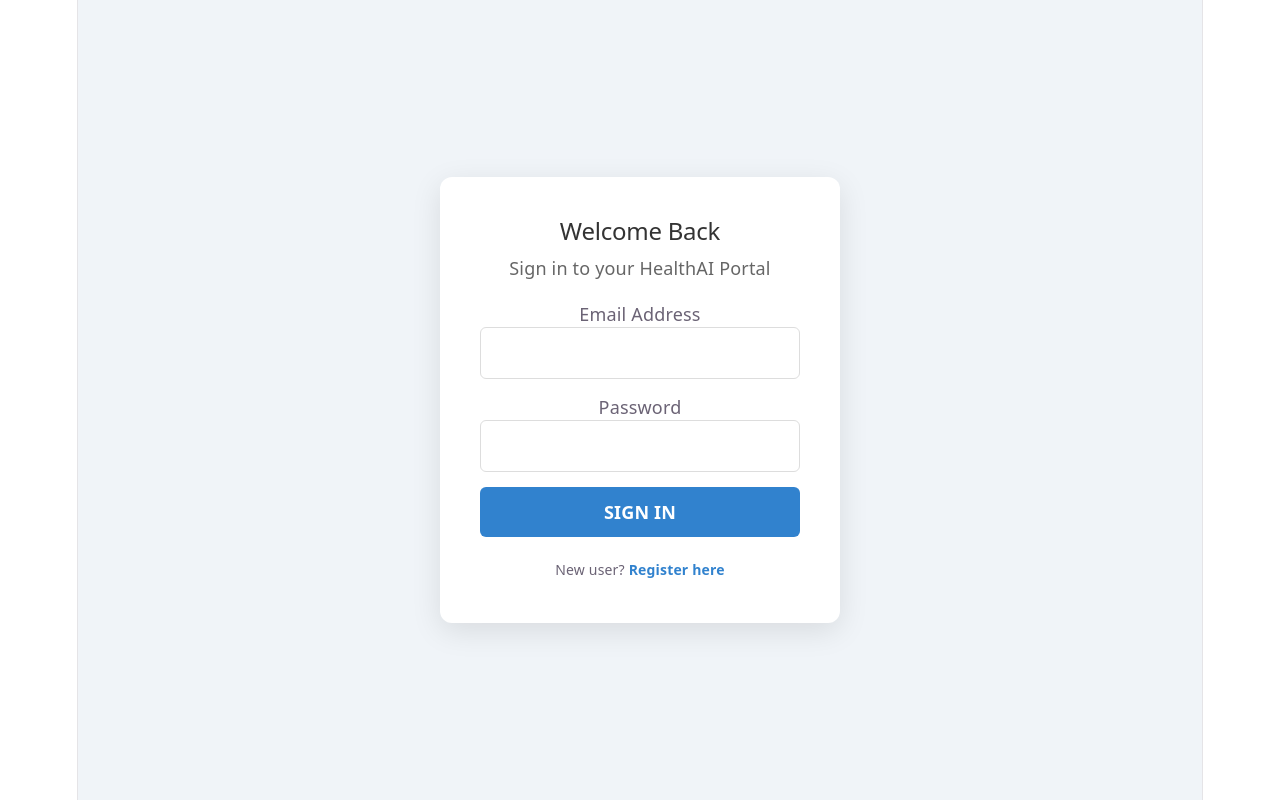
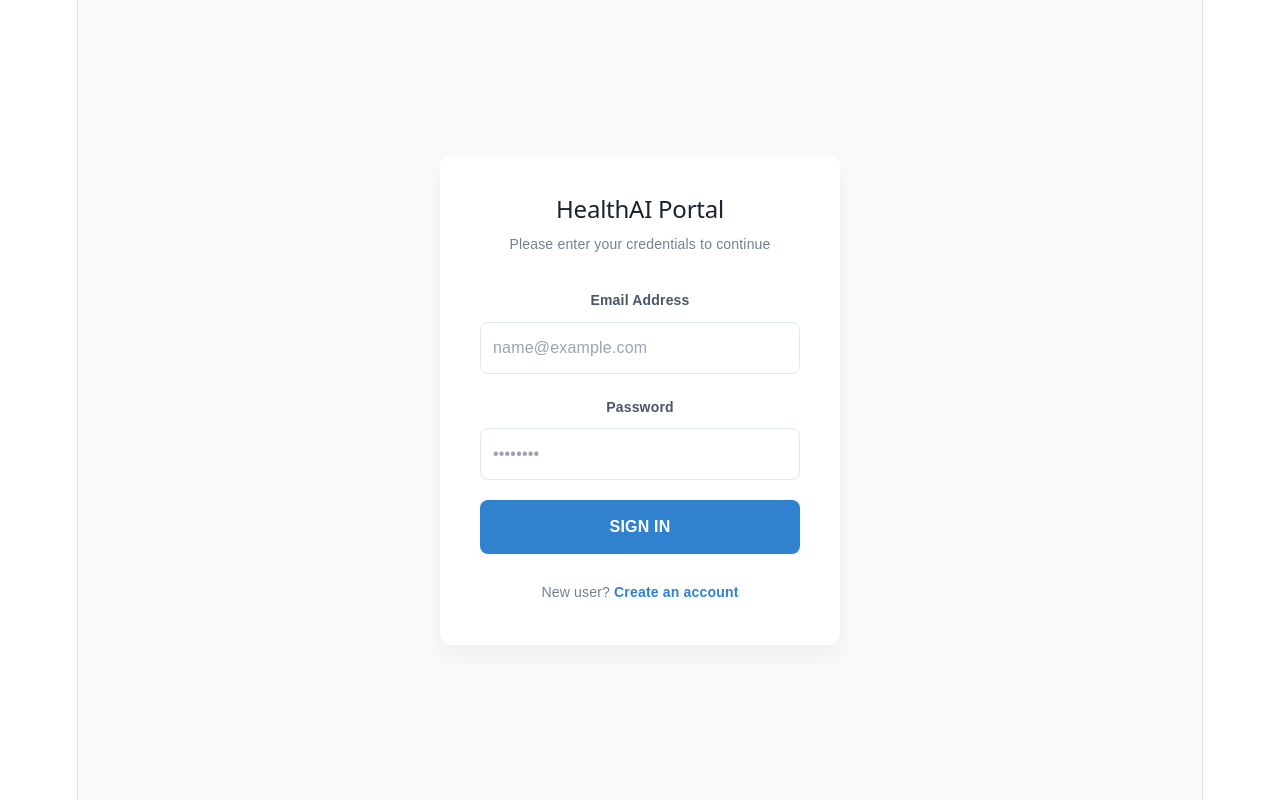
Before and after one commit to balaji1016-gif/HealthAI, a React (Vite) app in the folder healthcare-frontend/: page /login in a window 1280 px wide. Built offline with nearby package versions, Linux system fonts and the light colour scheme.

Commit message:
Update AuthLogin.jsx

```diff
--- a/healthcare-frontend/src/pages/AuthLogin.jsx
+++ b/healthcare-frontend/src/pages/AuthLogin.jsx
@@ -1,6 +1,6 @@
 import React, { useState } from 'react';
 import { useNavigate } from 'react-router-dom';
-import API from '../api'; // Ensure 'api.js' is in your services folder
+import API from '../api'; // Path to your api.js in the root src folder
 import toast from 'react-hot-toast';
 
 const AuthLogin = () => {
@@ -23,12 +23,16 @@ const AuthLogin = () => {
 
       toast.success("Login Successful!");
 
-      // Navigate based on role from your Java backend
-      const userRole = role.toUpperCase();
-      if (role === 'PATIENT') {
+      // Normalize role string to handle any casing from Java (e.g., "Patient" vs "PATIENT")
+      const normalizedRole = role.toUpperCase();
+
+      if (normalizedRole === 'PATIENT') {
         navigate('/patient-dashboard');
+      } else if (normalizedRole === 'DOCTOR') {
+        navigate('/doctor-dashboard');
       } else {
-        navigate('/doctor-dashboard');
+        // Fallback if role is undefined or unrecognized
+        navigate('/');
       }
     } catch (error) {
       toast.error(error.response?.data?.message || "Invalid Credentials");
@@ -38,36 +42,104 @@ const AuthLogin = () => {
   return (
     <div style={styles.container}>
       <div style={styles.card}>
-        <h2 style={styles.title}>Welcome Back</h2>
-        <p style={styles.subtitle}>Sign in to your HealthAI Portal</p>
+        <header style={styles.header}>
+          <h2 style={styles.title}>HealthAI Portal</h2>
+          <p style={styles.subtitle}>Please enter your credentials to continue</p>
+        </header>
+
         <form onSubmit={handleSubmit}>
+          {/* Email Field with Label and Autocomplete */}
           <div style={styles.inputGroup}>
-            <label>Email Address</label>
-            <input type="email" name="email" onChange={handleChange} required style={styles.input} />
+            <label htmlFor="login-email" style={styles.label}>Email Address</label>
+            <input
+              id="login-email"
+              type="email"
+              name="email"
+              placeholder="name@example.com"
+              autoComplete="email"
+              onChange={handleChange}
+              required
+              style={styles.input}
+            />
           </div>
+
+          {/* Password Field with Label and Autocomplete */}
           <div style={styles.inputGroup}>
-            <label>Password</label>
-            <input type="password" name="password" onChange={handleChange} required style={styles.input} />
+            <label htmlFor="login-password" style={styles.label}>Password</label>
+            <input
+              id="login-password"
+              type="password"
+              name="password"
+              placeholder="••••••••"
+              autoComplete="current-password"
+              onChange={handleChange}
+              required
+              style={styles.input}
+            />
           </div>
+
           <button type="submit" style={styles.button}>SIGN IN</button>
         </form>
-        <p style={styles.footer}>
-          New user? <span onClick={() => navigate('/register')} style={styles.link}>Register here</span>
-        </p>
+
+        <footer style={styles.footer}>
+          <p>
+            New user? <span onClick={() => navigate('/register')} style={styles.link}>Create an account</span>
+          </p>
+        </footer>
       </div>
     </div>
   );
 };
 
 const styles = {
-  container: { display: 'flex', justifyContent: 'center', alignItems: 'center', minHeight: '100vh', backgroundColor: '#f0f4f8' },
-  card: { background: '#fff', padding: '40px', borderRadius: '12px', boxShadow: '0 8px 30px rgba(0,0,0,0.1)', width: '100%', maxWidth: '400px' },
-  title: { textAlign: 'center', margin: '0 0 10px 0', color: '#333' },
-  subtitle: { textAlign: 'center', color: '#666', marginBottom: '20px' },
-  inputGroup: { marginBottom: '15px' },
-  input: { width: '100%', padding: '12px', borderRadius: '6px', border: '1px solid #ddd', boxSizing: 'border-box' },
-  button: { width: '100%', padding: '12px', backgroundColor: '#3182ce', color: '#fff', border: 'none', borderRadius: '6px', cursor: 'pointer', fontWeight: 'bold' },
-  footer: { marginTop: '20px', textAlign: 'center', fontSize: '14px' },
+  container: {
+    display: 'flex',
+    justifyContent: 'center',
+    alignItems: 'center',
+    minHeight: '100vh',
+    backgroundColor: '#f8fafc',
+    fontFamily: 'Arial, sans-serif'
+  },
+  card: {
+    background: '#ffffff',
+    padding: '40px',
+    borderRadius: '12px',
+    boxShadow: '0 10px 25px rgba(0,0,0,0.05)',
+    width: '100%',
+    maxWidth: '400px'
+  },
+  header: { textAlign: 'center', marginBottom: '30px' },
+  title: { margin: '0', color: '#1a202c', fontSize: '24px' },
+  subtitle: { color: '#718096', fontSize: '14px', marginTop: '8px' },
+  inputGroup: { marginBottom: '20px' },
+  label: {
+    display: 'block',
+    marginBottom: '8px',
+    fontSize: '14px',
+    fontWeight: '600',
+    color: '#4a5568'
+  },
+  input: {
+    width: '100%',
+    padding: '12px',
+    borderRadius: '8px',
+    border: '1px solid #e2e8f0',
+    boxSizing: 'border-box',
+    fontSize: '16px'
+  },
+  button: {
+    width: '100%',
+    padding: '14px',
+    backgroundColor: '#3182ce',
+    color: '#fff',
+    border: 'none',
+    borderRadius: '8px',
+    cursor: 'pointer',
+    fontWeight: 'bold',
+    fontSize: '16px',
+    transition: 'background 0.2s'
+  },
+  footer: { marginTop: '25px', textAlign: 'center', fontSize: '14px', color: '#718096' },
   link: { color: '#3182ce', cursor: 'pointer', fontWeight: 'bold' }
 };
 
```
